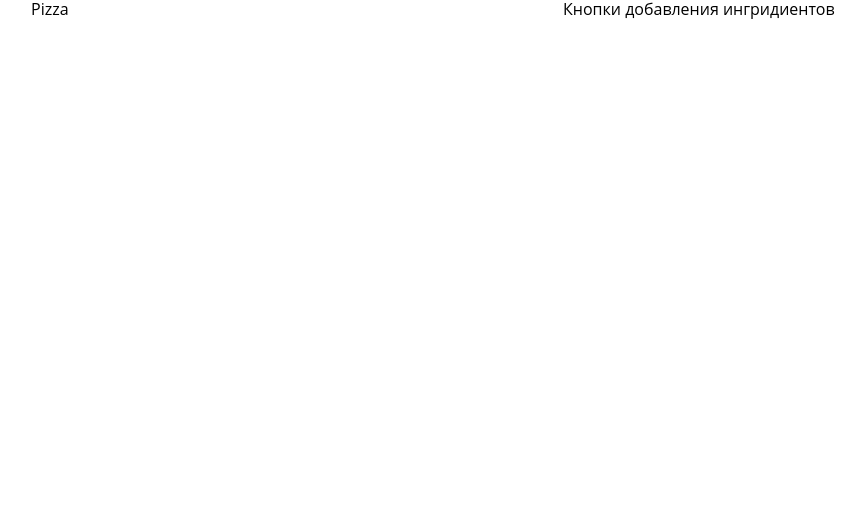
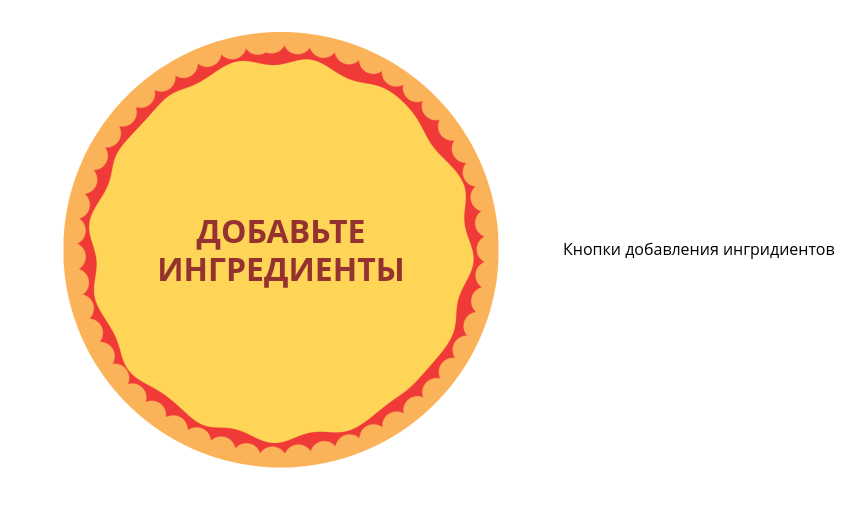
Before and after one commit to Commondore/pizza-25, a React (Vite) app: page / in a window 1280 px wide. Shown: the top 506 px of the page, without its empty margins (109-974 px from the left). Built offline with nearby package versions, Linux system fonts and the light colour scheme.

Commit message:
add pizza

```diff
--- a/src/components/pizza/index.tsx
+++ b/src/components/pizza/index.tsx
@@ -1,9 +1,24 @@
 import { Ings } from "@/interfaces/pizza";
+
+import styles from "./style.module.css";
+import { Ingredient } from "@/components/pizza/ingredient";
 
 interface Props {
   ings: Ings;
 }
 
 export const Pizza = ({ ings }: Props) => {
-  return <div>Pizza</div>;
+  const list = Object.keys(ings).filter((ingName) => ings[ingName] !== 0);
+
+  return (
+    <div className={styles.pizza}>
+      {!list.length ? (
+        <h1 className={styles.title}>Добавьте ингредиенты</h1>
+      ) : (
+        list.map((ingName) => {
+          return <Ingredient key={ingName} type={ingName} />;
+        })
+      )}
+    </div>
+  );
 };
--- /dev/null
+++ b/src/components/pizza/ingredient/index.tsx
@@ -0,0 +1,7 @@
+interface Props {
+  type: string;
+}
+
+export const Ingredient = ({ type }: Props) => {
+  return <img src={`/img/${type}.png`} alt={type} />;
+};
--- /dev/null
+++ b/src/components/pizza/style.module.css
@@ -0,0 +1,24 @@
+.pizza {
+  position: relative;
+  max-width: 500px;
+  height: 500px;
+  background: url("/img/base.png") 0 0 / cover;
+}
+.pizza img {
+  position: absolute;
+  width: 100%;
+  height: 100%;
+  object-fit: cover;
+  vertical-align: middle;
+}
+
+.title {
+  position: absolute;
+  top: 50%;
+  left: 50%;
+  transform: translate(-50%, -50%);
+  text-align: center;
+  margin: 0;
+  text-transform: uppercase;
+  color: #93322e;
+}
--- a/src/pages/pizza-page.tsx
+++ b/src/pages/pizza-page.tsx
@@ -5,10 +5,10 @@ import { Pizza } from "@/components/pizza";
 
 export const PizzaPage = () => {
   const [ings, setIngs] = useState<Ings>({
-    cheese: 1,
-    olives: 1,
-    sausage: 1,
-    mushrooms: 1,
+    cheese: 0,
+    olives: 0,
+    sausage: 0,
+    mushrooms: 0,
   });
 
   return (
```
